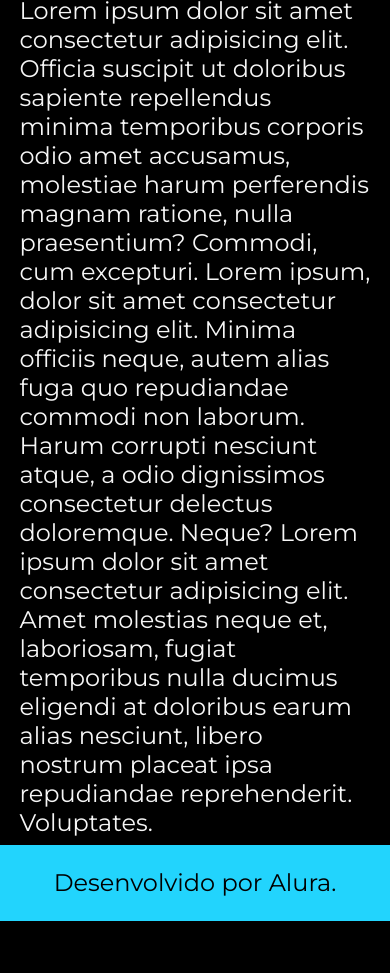
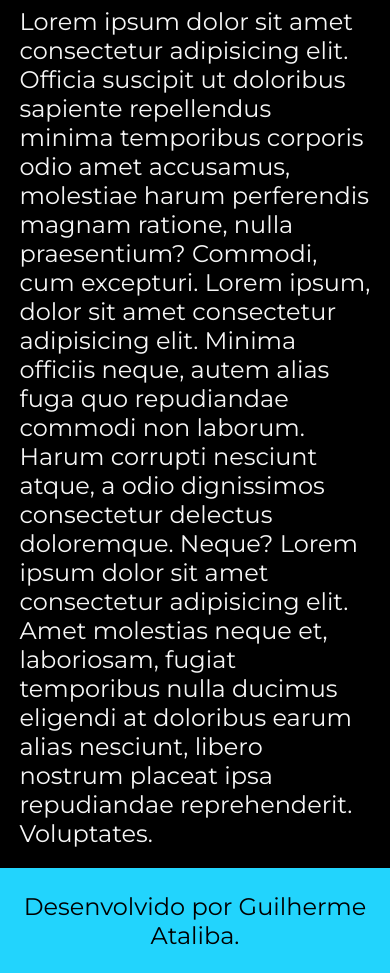
Before and after one commit to Guilherme-Ataliba/FrontEnd, a plain HTML site: page HTML_e_CSS_trabalhando_com_responsividade/Projeto4/about.html in a window 390 px wide. Shown: the part 738-1711 px from the top of the page. Before the commit the page ends 1659 px from the top, so only its background shows below. Drawn offline with nearby package versions, Linux system fonts and the light colour scheme.

Commit message:
changed footer and developed by

```diff
--- a/HTML_e_CSS_trabalhando_com_responsividade/Projeto4/about.html
+++ b/HTML_e_CSS_trabalhando_com_responsividade/Projeto4/about.html
@@ -29,7 +29,7 @@
         </section>
     </main>
     <footer class="footer">
-        <p class="footer__content">Desenvolvido por Alura.</p>
+        <p class="footer__content">Desenvolvido por Guilherme Ataliba.</p>
     </footer>
 </body>
 </html>
--- a/HTML_e_CSS_trabalhando_com_responsividade/Projeto4/styles/style.css
+++ b/HTML_e_CSS_trabalhando_com_responsividade/Projeto4/styles/style.css
@@ -121,7 +121,7 @@ body {
 @media (max-width: 1200px){
     .container{
         flex-direction: column-reverse;
-        margin: 2% 5%;
+        margin: 5%;
     }
 
     .header {
```
Also changed, not shown: HTML_e_CSS_trabalhando_com_responsividade/Projeto4/index.html (+1 -1 lines).
